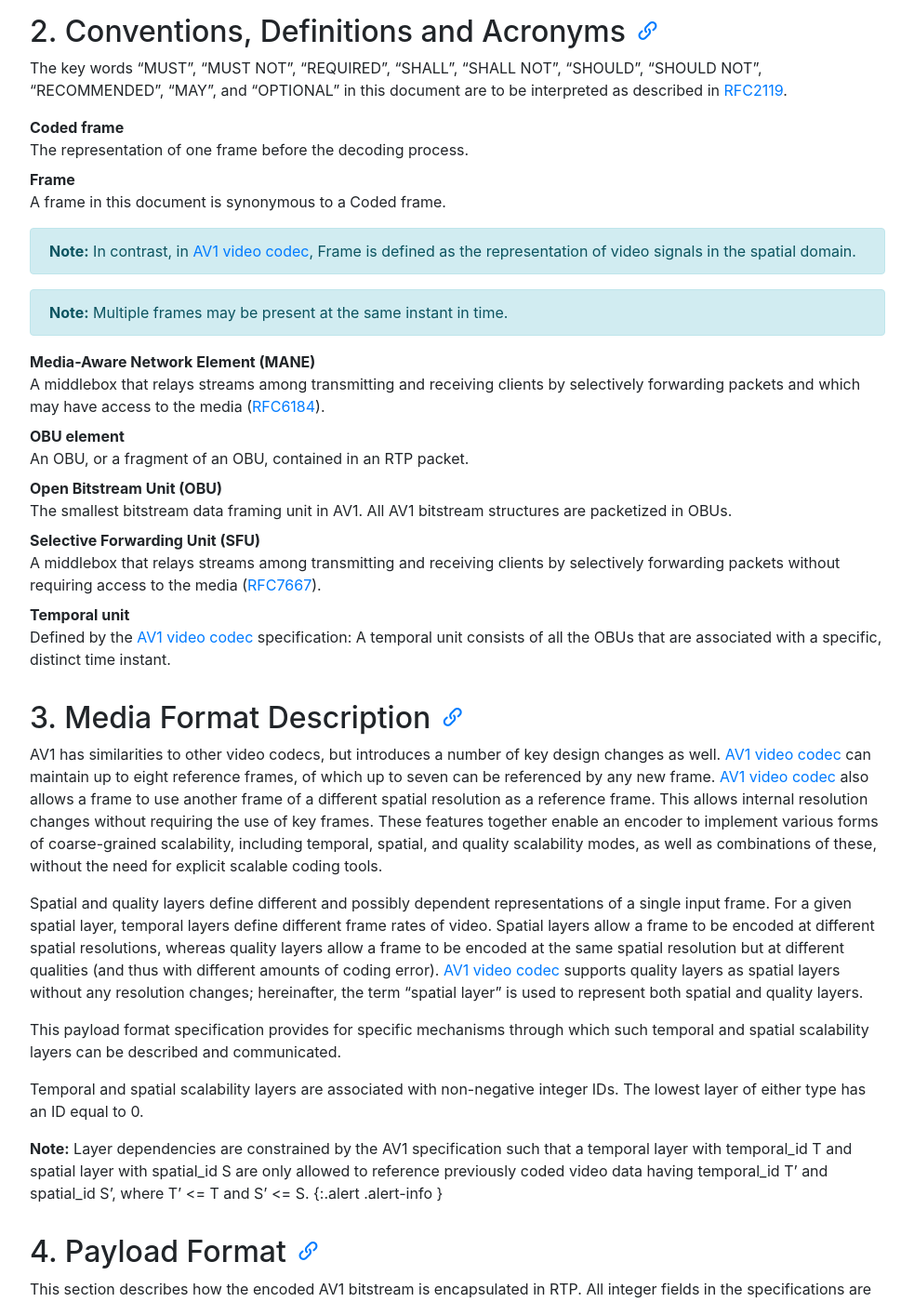
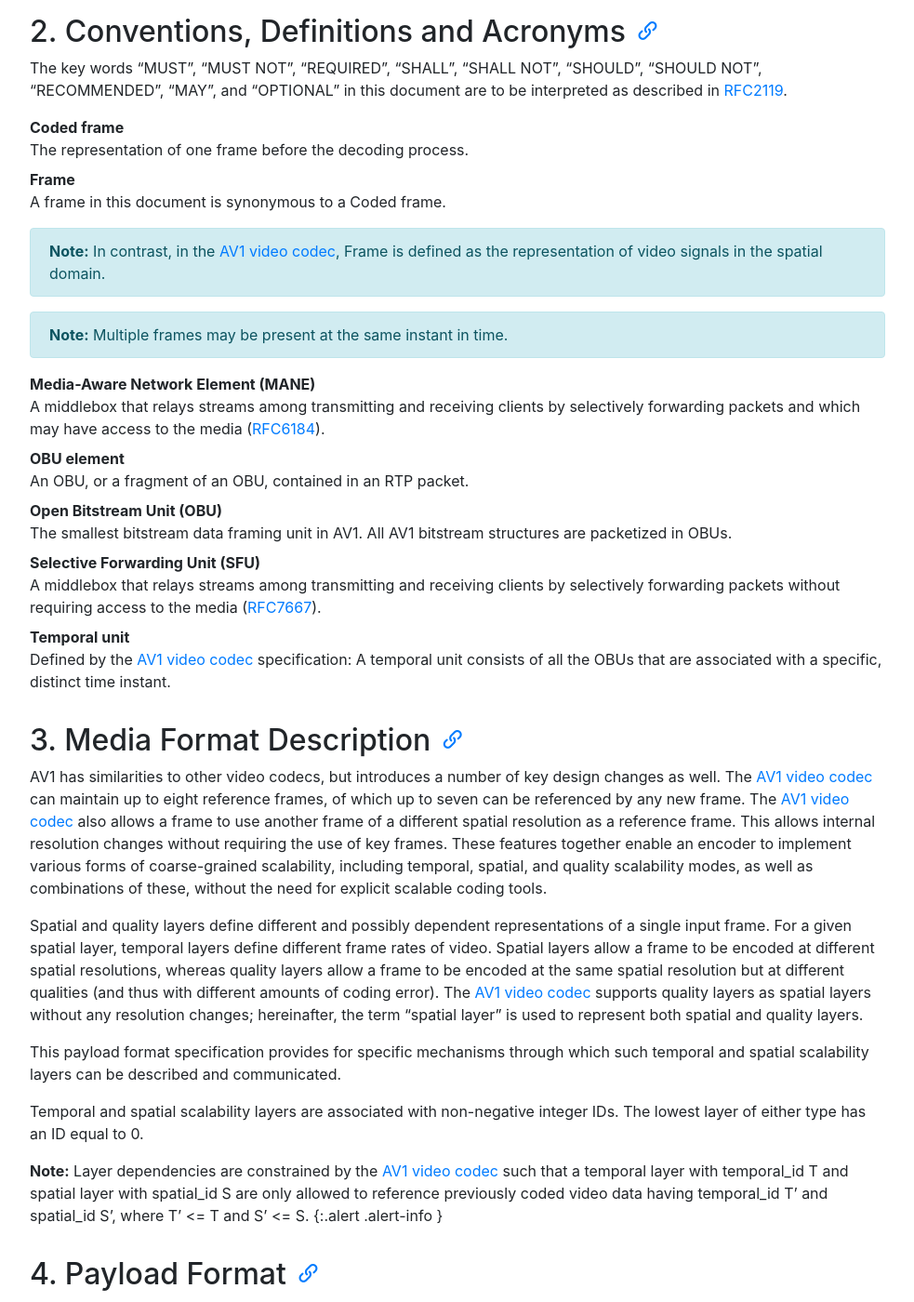
Before and after one commit to AOMediaCodec/av1-rtp-spec, a Jekyll site: the page built from index.md, in a window 1280 px wide and 1400 px high, scrolled down 2227 px. Shown: the whole window at 93% size, without its empty margins (53-1036 px from the left). Built offline with Jekyll 4.4.1, drawn with Linux system fonts in a browser that asks for light colours; nearby versions of some CDN libraries; some of the changed text lies outside the part shown.

Commit message:
Fix a few links

```diff
--- a/av1-rtp-spec.md
+++ b/av1-rtp-spec.md
@@ -44,7 +44,7 @@
 Frame
 : A frame in this document is synonymous to a Coded frame.
 
-**Note:** In contrast, in [AV1 video codec][AV1], Frame is defined as the representation of video signals in the spatial domain.
+**Note:** In contrast, in the [AV1 video codec][AV1], Frame is defined as the representation of video signals in the spatial domain.
 {:.alert .alert-info }
 
 **Note:** Multiple frames may be present at the same instant in time.
@@ -68,15 +68,15 @@
 
 ## 3. Media Format Description
 
-AV1 has similarities to other video codecs, but introduces a number of key design changes as well. [AV1 video codec][AV1] can maintain up to eight reference frames, of which up to seven can be referenced by any new frame. [AV1 video codec][AV1] also allows a frame to use another frame of a different spatial resolution as a reference frame. This allows internal resolution changes without requiring the use of key frames. These features together enable an encoder to implement various forms of coarse-grained scalability, including temporal, spatial, and quality scalability modes, as well as combinations of these, without the need for explicit scalable coding tools.
+AV1 has similarities to other video codecs, but introduces a number of key design changes as well. The [AV1 video codec][AV1] can maintain up to eight reference frames, of which up to seven can be referenced by any new frame. The [AV1 video codec][AV1] also allows a frame to use another frame of a different spatial resolution as a reference frame. This allows internal resolution changes without requiring the use of key frames. These features together enable an encoder to implement various forms of coarse-grained scalability, including temporal, spatial, and quality scalability modes, as well as combinations of these, without the need for explicit scalable coding tools.
 
-Spatial and quality layers define different and possibly dependent representations of a single input frame. For a given spatial layer, temporal layers define different frame rates of video. Spatial layers allow a frame to be encoded at different spatial resolutions, whereas quality layers allow a frame to be encoded at the same spatial resolution but at different qualities (and thus with different amounts of coding error). [AV1 video codec][AV1] supports quality layers as spatial layers without any resolution changes; hereinafter, the term "spatial layer" is used to represent both spatial and quality layers.
+Spatial and quality layers define different and possibly dependent representations of a single input frame. For a given spatial layer, temporal layers define different frame rates of video. Spatial layers allow a frame to be encoded at different spatial resolutions, whereas quality layers allow a frame to be encoded at the same spatial resolution but at different qualities (and thus with different amounts of coding error). The [AV1 video codec][AV1] supports quality layers as spatial layers without any resolution changes; hereinafter, the term "spatial layer" is used to represent both spatial and quality layers.
 
 This payload format specification provides for specific mechanisms through which such temporal and spatial scalability layers can be described and communicated.
 
 Temporal and spatial scalability layers are associated with non-negative integer IDs. The lowest layer of either type has an ID equal to 0.
 
-**Note:** Layer dependencies are constrained by the AV1 specification such that a temporal layer with temporal_id T and spatial layer with spatial_id S are only allowed to reference previously coded video data having temporal_id T' and spatial_id S', where T' <= T and S' <= S. {:.alert .alert-info }
+**Note:** Layer dependencies are constrained by the [AV1 video codec][AV1] such that a temporal layer with temporal_id T and spatial layer with spatial_id S are only allowed to reference previously coded video data having temporal_id T' and spatial_id S', where T' <= T and S' <= S. {:.alert .alert-info }
 
 
 ## 4. Payload Format
@@ -174,7 +174,7 @@
 
 The payload contains a series of one or more OBU elements. The design allows for a combination of aggregation and fragmentation of OBUs, i.e., a set of OBU elements in which the first and/or last element is a fragment of an OBU.
 
-The length field is encoded using leb128. Leb128 is defined in [AV1 video codec][AV1], and provides for a variable-sized, byte-oriented encoding of non-negative integers where the first bit of each (little-endian) byte indicates whether or not additional bytes are used in the representation ([AV1 video codec][AV1] Section 4.10.5).
+The length field is encoded using leb128. Leb128 is defined in the [AV1 video codec][AV1], and provides for a variable-sized, byte-oriented encoding of non-negative integers where the first bit of each (little-endian) byte indicates whether or not additional bytes are used in the representation ([AV1 video codec][AV1] Section 4.10.5).
 
 Whether or not the first and/or last OBU element is a fragment of an OBU is signaled in the aggregation header. Fragmentation may occur regardless of how the W field is set.
 
```
